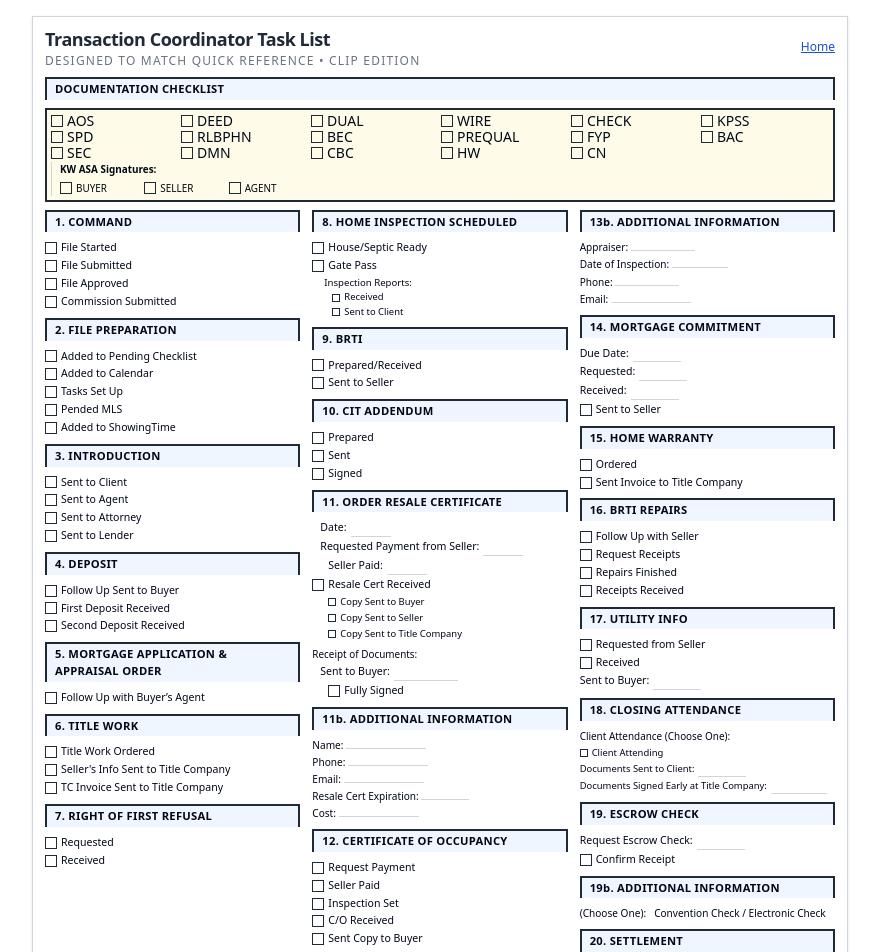
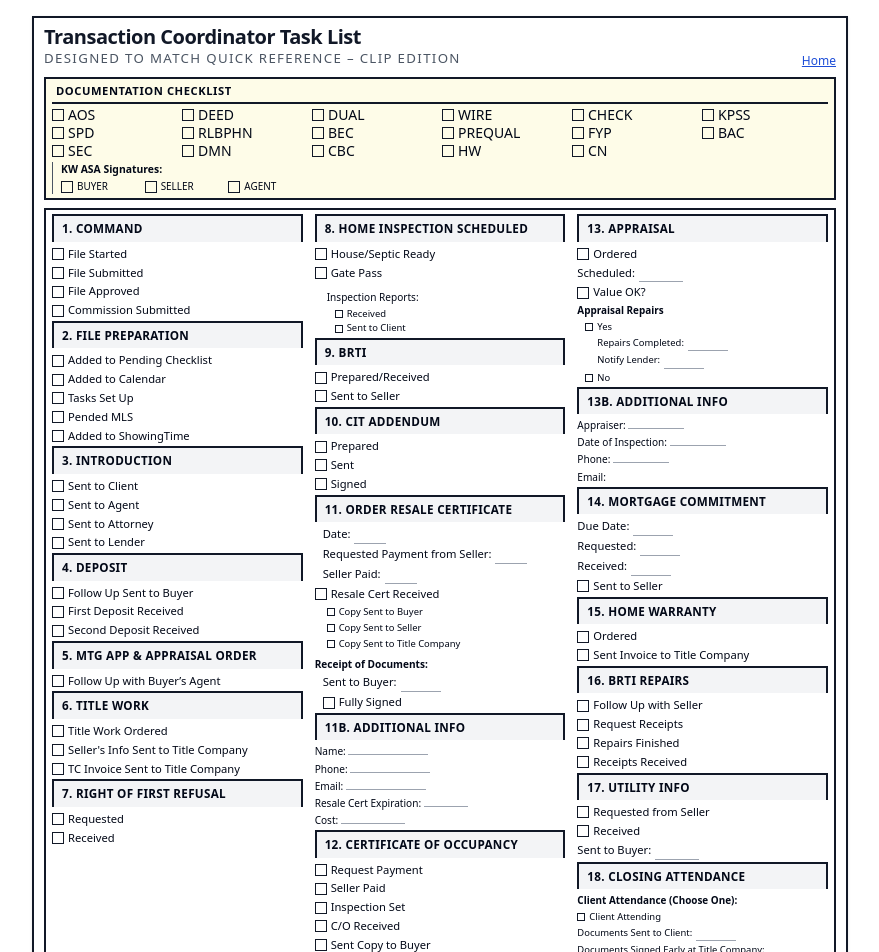
Before and after one commit to haydnphilipdesign/layout-rearrange-pdf, a React (Vite) app: page /transaction-task-list in a window 1280 px wide. Shown: the top 952 px of the page, without its empty margins (200-1079 px from the left). Built offline with nearby package versions, Linux system fonts and the light colour scheme.

Commit message:
Refactor: Adjust column heights in task list
Adjust the number of sections in each column to minimize the height of each column in the transaction task list.

```diff
--- a/src/pages/TransactionTaskList.tsx
+++ b/src/pages/TransactionTaskList.tsx
@@ -1,239 +1,206 @@
+
 import React from "react";
 import { cn } from "@/lib/utils";
 import { Checkbox } from "@/components/ui/checkbox";
 import { Label } from "@/components/ui/label";
 import { Link } from "react-router-dom";
 
-// --- Section Components ---
+// --- Utility Components matching reference styling ---
+const BorderedBox = ({ children, className = "" }: { children: React.ReactNode; className?: string }) => (
+  <div className={cn(
+    "border-2 border-gray-900 rounded-none px-1.5 py-1 bg-white",
+    className
+  )}>{children}</div>
+);
 
-const SectionHeader = ({ children }: { children: React.ReactNode }) => (
-  <div className="font-semibold text-[0.7rem] bg-blue-50 border-t-2 border-x-2 border-gray-800 px-2 py-0.5 tracking-wide mb-1">
+const SectionHeader = ({ children, className = "" }: { children: React.ReactNode; className?: string }) => (
+  <div className={cn(
+    "uppercase font-semibold text-[0.73rem] tracking-wide bg-gray-100 border-t-2 border-x-2 border-gray-900 px-2 py-1 mb-0.5",
+    className
+  )}>
     {children}
   </div>
 );
 
 const SmallChecklistItem = ({
-  label,
-  sublabel,
-  id,
-  className,
-  blankWidth = "",
-  vertical = false,
-  mini = false,
-  disableCheckbox = false,
+  label, sublabel, id, className = "", blankWidth = "", vertical = false, mini = false, disableCheckbox = false,
 }: {
-  label: string;
-  sublabel?: string;
-  id?: string;
-  className?: string;
-  blankWidth?: string;
-  vertical?: boolean;
-  mini?: boolean;
-  disableCheckbox?: boolean;
+  label: string; sublabel?: string; id?: string; className?: string; blankWidth?: string; vertical?: boolean; mini?: boolean; disableCheckbox?: boolean;
 }) => (
   <div
     className={cn(
       "flex items-start gap-1",
       vertical ? "flex-col items-start" : "flex-row items-center",
-      mini && "text-[0.6rem]",
+      mini && "text-[0.62rem]",
       className
     )}
   >
     {!disableCheckbox && (
-      <Checkbox id={id} className={cn("h-3 w-3 border-gray-800 rounded-none", mini && "h-2 w-2")} />
+      <Checkbox id={id} className={cn("h-3 w-3 border-gray-900 rounded-none", mini && "h-2 w-2")} />
     )}
-    <Label className={cn("text-[0.66rem]", mini && "text-[0.59rem]")} htmlFor={id}>
+    <Label className={cn("text-[0.7rem] font-medium", mini && "text-[0.59rem]")} htmlFor={id}>
       {label}
-      {blankWidth && <span className={cn("border-b border-gray-300 inline-block align-middle ml-1", blankWidth)}>&nbsp;</span>}
+      {blankWidth && <span className={cn("border-b border-gray-400 inline-block align-middle ml-1", blankWidth)}>&nbsp;</span>}
       {sublabel && <span className="font-normal text-gray-500"> {sublabel}</span>}
     </Label>
   </div>
 );
 
-// --- First of 3 columns ---
+// --- Adjusted column sections for best balance ---
 const ChecklistColumnA = () => (
-  <>
-    <SectionHeader>1. COMMAND</SectionHeader>
-    <div className="mb-1 flex flex-col gap-0.5">
+  <div className="flex flex-col gap-0.5">
+    <SectionHeader>1. Command</SectionHeader>
     <SmallChecklistItem label="File Started" />
     <SmallChecklistItem label="File Submitted" />
     <SmallChecklistItem label="File Approved" />
     <SmallChecklistItem label="Commission Submitted" />
-    </div>
-    <SectionHeader>2. FILE PREPARATION</SectionHeader>
-    <div className="mb-1 flex flex-col gap-0.5">
+
+    <SectionHeader>2. File Preparation</SectionHeader>
     <SmallChecklistItem label="Added to Pending Checklist" />
     <SmallChecklistItem label="Added to Calendar" />
     <SmallChecklistItem label="Tasks Set Up" />
     <SmallChecklistItem label="Pended MLS" />
     <SmallChecklistItem label="Added to ShowingTime" />
-    </div>
-    <SectionHeader>3. INTRODUCTION</SectionHeader>
-    <div className="mb-1 flex flex-col gap-0.5">
+
+    <SectionHeader>3. Introduction</SectionHeader>
     <SmallChecklistItem label="Sent to Client" />
     <SmallChecklistItem label="Sent to Agent" />
     <SmallChecklistItem label="Sent to Attorney" />
     <SmallChecklistItem label="Sent to Lender" />
-    </div>
-    <SectionHeader>4. DEPOSIT</SectionHeader>
-    <div className="mb-1 flex flex-col gap-0.5">
+
+    <SectionHeader>4. Deposit</SectionHeader>
     <SmallChecklistItem label="Follow Up Sent to Buyer" />
     <SmallChecklistItem label="First Deposit Received" />
     <SmallChecklistItem label="Second Deposit Received" />
-    </div>
-    <SectionHeader>5. MORTGAGE APPLICATION & APPRAISAL ORDER</SectionHeader>
-    <div className="mb-1 flex flex-col gap-0.5">
+
+    <SectionHeader>5. Mtg App & Appraisal Order</SectionHeader>
     <SmallChecklistItem label="Follow Up with Buyer’s Agent" />
-    </div>
-    <SectionHeader>6. TITLE WORK</SectionHeader>
-    <div className="mb-1 flex flex-col gap-0.5">
+
+    <SectionHeader>6. Title Work</SectionHeader>
     <SmallChecklistItem label="Title Work Ordered" />
     <SmallChecklistItem label="Seller's Info Sent to Title Company" />
     <SmallChecklistItem label="TC Invoice Sent to Title Company" />
-    </div>
-    <SectionHeader>7. RIGHT OF FIRST REFUSAL</SectionHeader>
-    <div className="mb-1 flex flex-col gap-0.5">
+
+    <SectionHeader>7. Right of First Refusal</SectionHeader>
     <SmallChecklistItem label="Requested" />
     <SmallChecklistItem label="Received" />
   </div>
-  </>
 );
 
-// --- Second of 3 columns ---
 const ChecklistColumnB = () => (
-  <>
-    <SectionHeader>8. HOME INSPECTION SCHEDULED</SectionHeader>
-    <div className="mb-1 flex flex-col gap-0.5">
+  <div className="flex flex-col gap-0.5">
+    <SectionHeader>8. Home Inspection Scheduled</SectionHeader>
     <SmallChecklistItem label="House/Septic Ready" />
     <SmallChecklistItem label="Gate Pass" />
     <div className="pl-3">
-        <span className="font-medium text-[0.6rem]">Inspection Reports:</span>
+      <span className="font-medium text-[0.63rem]">Inspection Reports:</span>
       <SmallChecklistItem label="Received" className="pl-2" mini />
       <SmallChecklistItem label="Sent to Client" className="pl-2" mini />
     </div>
-    </div>
+
     <SectionHeader>9. BRTI</SectionHeader>
-    <div className="mb-1 flex flex-col gap-0.5">
     <SmallChecklistItem label="Prepared/Received" />
     <SmallChecklistItem label="Sent to Seller" />
-    </div>
-    <SectionHeader>10. CIT ADDENDUM</SectionHeader>
-    <div className="mb-1 flex flex-col gap-0.5">
+
+    <SectionHeader>10. CIT Addendum</SectionHeader>
     <SmallChecklistItem label="Prepared" />
     <SmallChecklistItem label="Sent" />
     <SmallChecklistItem label="Signed" />
-    </div>
-    <SectionHeader>11. ORDER RESALE CERTIFICATE</SectionHeader>
-    <div className="mb-1 flex flex-col gap-0.5">
-      <SmallChecklistItem label="Date:" className="pl-2" blankWidth="w-10" disableCheckbox />
-      <SmallChecklistItem label="Requested Payment from Seller:" className="pl-2" blankWidth="w-10" disableCheckbox />
-      <SmallChecklistItem label="Seller Paid:" className="pl-4" blankWidth="w-10" disableCheckbox />
+
+    <SectionHeader>11. Order Resale Certificate</SectionHeader>
+    <SmallChecklistItem label="Date:" className="pl-2" blankWidth="w-8" disableCheckbox />
+    <SmallChecklistItem label="Requested Payment from Seller:" className="pl-2" blankWidth="w-8" disableCheckbox />
+    <SmallChecklistItem label="Seller Paid:" className="pl-2" blankWidth="w-8" disableCheckbox />
     <SmallChecklistItem label="Resale Cert Received" />
-      <div className="pl-4 flex flex-col gap-0.5">
+    <div className="pl-3 flex flex-col gap-0.5">
       <SmallChecklistItem label="Copy Sent to Buyer" mini />
       <SmallChecklistItem label="Copy Sent to Seller" mini />
       <SmallChecklistItem label="Copy Sent to Title Company" mini />
     </div>
-      <span className="font-medium text-[0.62rem] mt-1">Receipt of Documents:</span>
-      <SmallChecklistItem label="Sent to Buyer:" className="pl-2" blankWidth="w-16" disableCheckbox />
-      <SmallChecklistItem label="Fully Signed" className="pl-4" />
-    </div>
-    <SectionHeader>11b. ADDITIONAL INFORMATION</SectionHeader>
-    <div className="mb-1 flex flex-col gap-0.5">
-      <span className="text-[0.63rem]">Name: <span className="border-b border-gray-300 inline-block w-20"></span></span>
-      <span className="text-[0.63rem]">Phone: <span className="border-b border-gray-300 inline-block w-20"></span></span>
-      <span className="text-[0.63rem]">Email: <span className="border-b border-gray-300 inline-block w-20"></span></span>
-      <span className="text-[0.63rem]">Resale Cert Expiration: <span className="border-b border-gray-300 inline-block w-12"></span></span>
-      <span className="text-[0.63rem]">Cost: <span className="border-b border-gray-300 inline-block w-20"></span></span>
-    </div>
-    <SectionHeader>12. CERTIFICATE OF OCCUPANCY</SectionHeader>
-    <div className="mb-1 flex flex-col gap-0.5">
+    <span className="font-semibold text-[0.63rem] mt-1">Receipt of Documents:</span>
+    <SmallChecklistItem label="Sent to Buyer:" className="pl-2" blankWidth="w-10" disableCheckbox />
+    <SmallChecklistItem label="Fully Signed" className="pl-2" />
+
+    <SectionHeader>11b. Additional Info</SectionHeader>
+    <span className="text-[0.63rem]">Name: <span className="border-b border-gray-400 inline-block w-20"></span></span>
+    <span className="text-[0.63rem]">Phone: <span className="border-b border-gray-400 inline-block w-20"></span></span>
+    <span className="text-[0.63rem]">Email: <span className="border-b border-gray-400 inline-block w-20"></span></span>
+    <span className="text-[0.63rem]">Resale Cert Expiration: <span className="border-b border-gray-400 inline-block w-11"></span></span>
+    <span className="text-[0.63rem]">Cost: <span className="border-b border-gray-400 inline-block w-16"></span></span>
+
+    <SectionHeader>12. Certificate of Occupancy</SectionHeader>
     <SmallChecklistItem label="Request Payment" />
     <SmallChecklistItem label="Seller Paid" />
     <SmallChecklistItem label="Inspection Set" />
     <SmallChecklistItem label="C/O Received" />
     <SmallChecklistItem label="Sent Copy to Buyer" />
+
+    <SectionHeader>12b. Additional Info</SectionHeader>
+    <span className="text-[0.63rem]">Township: <span className="border-b border-gray-400 inline-block w-20"></span></span>
+    <span className="text-[0.63rem]">Phone: <span className="border-b border-gray-400 inline-block w-20"></span></span>
+    <span className="text-[0.63rem]">Email: <span className="border-b border-gray-400 inline-block w-20"></span></span>
+    <span className="text-[0.63rem]">Cost: <span className="border-b border-gray-400 inline-block w-16"></span></span>
   </div>
-    <SectionHeader>12b. ADDITIONAL INFORMATION</SectionHeader>
-    <div className="mb-1 flex flex-col gap-0.5">
-      <span className="text-[0.63rem]">Township: <span className="border-b border-gray-300 inline-block w-20"></span></span>
-      <span className="text-[0.63rem]">Phone: <span className="border-b border-gray-300 inline-block w-20"></span></span>
-      <span className="text-[0.63rem]">Email: <span className="border-b border-gray-300 inline-block w-20"></span></span>
-      <span className="text-[0.63rem]">Cost: <span className="border-b border-gray-300 inline-block w-20"></span></span>
-    </div>
-    <SectionHeader>13. APPRAISAL</SectionHeader>
-    <div className="mb-1 flex flex-col gap-0.5">
+);
+
+const ChecklistColumnC = () => (
+  <div className="flex flex-col gap-0.5">
+    <SectionHeader>13. Appraisal</SectionHeader>
     <SmallChecklistItem label="Ordered" />
-      <SmallChecklistItem label="Scheduled:" blankWidth="w-12" disableCheckbox />
+    <SmallChecklistItem label="Scheduled:" blankWidth="w-11" disableCheckbox />
     <SmallChecklistItem label="Value OK?" />
     <span className="font-semibold text-[0.62rem]">Appraisal Repairs</span>
     <div className="pl-2 flex flex-col gap-0.5">
       <SmallChecklistItem label="Yes" mini />
-        <SmallChecklistItem label="Repairs Completed:" className="pl-2" blankWidth="w-10" disableCheckbox mini />
-        <SmallChecklistItem label="Notify Lender:" className="pl-2" blankWidth="w-10" disableCheckbox mini />
+      <SmallChecklistItem label="Repairs Completed:" className="pl-3" blankWidth="w-10" disableCheckbox mini />
+      <SmallChecklistItem label="Notify Lender:" className="pl-3" blankWidth="w-10" disableCheckbox mini />
       <SmallChecklistItem label="No" mini />
     </div>
-    </div>
-  </>
-);
+    <SectionHeader>13b. Additional Info</SectionHeader>
+    <span className="text-[0.63rem]">Appraiser: <span className="border-b border-gray-400 inline-block w-14"></span></span>
+    <span className="text-[0.63rem]">Date of Inspection: <span className="border-b border-gray-400 inline-block w-14"></span></span>
+    <span className="text-[0.63rem]">Phone: <span className="border-b border-gray-400 inline-block w-14"></span></span>
+    <span className="text-[0.63rem]">Email: <span className="border-b border-gray-400 inline-block w-18"></span></span>
 
-// --- Third of 3 columns ---
-const ChecklistColumnC = () => (
-  <>
-    <SectionHeader>13b. ADDITIONAL INFORMATION</SectionHeader>
-    <div className="mb-1 flex flex-col gap-0.5">
-      <span className="text-[0.63rem]">Appraiser: <span className="border-b border-gray-300 inline-block w-16"></span></span>
-      <span className="text-[0.63rem]">Date of Inspection: <span className="border-b border-gray-300 inline-block w-14"></span></span>
-      <span className="text-[0.63rem]">Phone: <span className="border-b border-gray-300 inline-block w-16"></span></span>
-      <span className="text-[0.63rem]">Email: <span className="border-b border-gray-300 inline-block w-20"></span></span>
-    </div>
-    <SectionHeader>14. MORTGAGE COMMITMENT</SectionHeader>
-    <div className="mb-1 flex flex-col gap-0.5">
-      <SmallChecklistItem label="Due Date:" blankWidth="w-12" disableCheckbox />
-      <SmallChecklistItem label="Requested:" blankWidth="w-12" disableCheckbox />
-      <SmallChecklistItem label="Received:" blankWidth="w-12" disableCheckbox />
+    <SectionHeader>14. Mortgage Commitment</SectionHeader>
+    <SmallChecklistItem label="Due Date:" blankWidth="w-10" disableCheckbox />
+    <SmallChecklistItem label="Requested:" blankWidth="w-10" disableCheckbox />
+    <SmallChecklistItem label="Received:" blankWidth="w-10" disableCheckbox />
     <SmallChecklistItem label="Sent to Seller" />
-    </div>
-    <SectionHeader>15. HOME WARRANTY</SectionHeader>
-    <div className="mb-1 flex flex-col gap-0.5">
+
+    <SectionHeader>15. Home Warranty</SectionHeader>
     <SmallChecklistItem label="Ordered" />
     <SmallChecklistItem label="Sent Invoice to Title Company" />
-    </div>
-    <SectionHeader>16. BRTI REPAIRS</SectionHeader>
-    <div className="mb-1 flex flex-col gap-0.5">
+
+    <SectionHeader>16. BRTI Repairs</SectionHeader>
     <SmallChecklistItem label="Follow Up with Seller" />
     <SmallChecklistItem label="Request Receipts" />
     <SmallChecklistItem label="Repairs Finished" />
     <SmallChecklistItem label="Receipts Received" />
-    </div>
-    <SectionHeader>17. UTILITY INFO</SectionHeader>
-    <div className="mb-1 flex flex-col gap-0.5">
+
+    <SectionHeader>17. Utility Info</SectionHeader>
     <SmallChecklistItem label="Requested from Seller" />
     <SmallChecklistItem label="Received" />
-      <SmallChecklistItem label="Sent to Buyer:" blankWidth="w-12" disableCheckbox />
-    </div>
-    <SectionHeader>18. CLOSING ATTENDANCE</SectionHeader>
-    <div className="mb-1 flex flex-col gap-0.5">
-      <span className="font-medium text-[0.62rem]">Client Attendance (Choose One):</span>
+    <SmallChecklistItem label="Sent to Buyer:" blankWidth="w-11" disableCheckbox />
+
+    <SectionHeader>18. Closing Attendance</SectionHeader>
+    <span className="font-semibold text-[0.62rem]">Client Attendance (Choose One):</span>
     <SmallChecklistItem label="Client Attending" mini />
-      <SmallChecklistItem label="Documents Sent to Client:" blankWidth="w-12" disableCheckbox mini />
-      <SmallChecklistItem label="Documents Signed Early at Title Company:" blankWidth="w-14" disableCheckbox mini />
-    </div>
-    <SectionHeader>19. ESCROW CHECK</SectionHeader>
-    <div className="mb-1 flex flex-col gap-0.5">
-      <SmallChecklistItem label="Request Escrow Check:" blankWidth="w-12" disableCheckbox />
+    <SmallChecklistItem label="Documents Sent to Client:" blankWidth="w-10" disableCheckbox mini />
+    <SmallChecklistItem label="Documents Signed Early at Title Company:" blankWidth="w-13" disableCheckbox mini />
+
+    <SectionHeader>19. Escrow Check</SectionHeader>
+    <SmallChecklistItem label="Request Escrow Check:" blankWidth="w-10" disableCheckbox />
     <SmallChecklistItem label="Confirm Receipt" />
-    </div>
-    <SectionHeader>19b. ADDITIONAL INFORMATION</SectionHeader>
-    <div className="mb-1 flex flex-col gap-0.5">
+
+    <SectionHeader>19b. Additional Info</SectionHeader>
     <span className="text-[0.63rem]">(Choose One):<span className="ml-2">Convention Check / Electronic Check</span></span>
-    </div>
-    <SectionHeader>20. SETTLEMENT</SectionHeader>
-    <div className="mb-1 flex flex-col gap-0.5">
+
+    <SectionHeader>20. Settlement</SectionHeader>
     <SmallChecklistItem label="Send Request to Title Company" />
     <SmallChecklistItem label="Clear to Close" />
     <SmallChecklistItem label="Send Settlement Notice" />
-      <div className="pl-4 flex flex-col gap-0.5">
+    <div className="pl-3 flex flex-col gap-0.5">
       <SmallChecklistItem label="Listing Agent" mini />
       <SmallChecklistItem label="Seller" mini />
       <SmallChecklistItem label="Buyer" mini />
@@ -263,74 +230,75 @@ const ChecklistColumnC = () => (
     </div>
     <SmallChecklistItem label="Upload Closing Documents to Command & Submit" />
     <SmallChecklistItem label="Submit Commission in Command" />
-    </div>
-    <SectionHeader>20b. ADDITIONAL INFORMATION</SectionHeader>
-    <div className="mb-1 flex flex-col gap-0.5">
-      <span className="text-[0.63rem]">Preferred Time: <span className="border-b border-gray-300 inline-block w-12"></span></span>
-      <span className="text-[0.63rem]">Preferred Location: <span className="border-b border-gray-300 inline-block w-16"></span></span>
-    </div>
-    <SectionHeader>21. CLOSE OUT LISTING IN MLS</SectionHeader>
-    <div className="mb-1 flex flex-col gap-0.5">
+
+    <SectionHeader>20b. Additional Info</SectionHeader>
+    <span className="text-[0.62rem]">Preferred Time: <span className="border-b border-gray-400 inline-block w-11"></span></span>
+    <span className="text-[0.62rem]">Preferred Location: <span className="border-b border-gray-400 inline-block w-14"></span></span>
+
+    <SectionHeader>21. Close Out Listing in MLS</SectionHeader>
     <SmallChecklistItem label="PMAR" />
     <SmallChecklistItem label="GLVR" />
   </div>
-  </>
 );
 
-// --- Main page, 3-column version ---
-const TransactionTaskList = () => {
-  return (
-    <div className="w-full flex flex-col items-center pt-4 pb-2 print:shadow-none bg-white">
-      <div className="max-w-[8.5in] min-h-[11in] bg-white shadow border border-gray-300 print:shadow-none print:border-0 px-3 py-2 flex flex-col gap-1">
-        {/* Title and Quick Navigation */}
-        <div className="flex justify-between items-center mb-1">
-          <div>
-            <h1 className="text-lg font-bold tracking-tight text-gray-800">Transaction Coordinator Task List</h1>
-            <p className="text-xs text-gray-500 uppercase tracking-widest">Designed to match Quick Reference • Clip Edition</p>
-          </div>
-          <Link to="/" className="text-xs underline text-blue-700 print:hidden">Home</Link>
-        </div>
-
-        {/* Documentation Checklist */}
-        <SectionHeader>DOCUMENTATION CHECKLIST</SectionHeader>
-        <div className="border-2 border-gray-800 grid grid-cols-12 gap-0.5 p-1 items-center mb-1 text-[0.62rem] bg-yellow-50">
-          {[
-            "AOS", "DEED", "DUAL", "WIRE", "CHECK", "KPSS", "SPD", "RLBPHN",
-            "BEC", "PREQUAL", "FYP", "BAC", "SEC", "DMN", "CBC", "HW", "CN",
-          ].map((item, i) => (
+const DocumentationChecklist = () => (
+  <BorderedBox className="border-2 border-gray-900 bg-yellow-50 mb-1">
+    <div className="uppercase font-semibold text-[0.7rem] tracking-wider border-b-2 border-gray-900 pb-0.5 pl-1 mb-1">Documentation Checklist</div>
+    <div className="grid grid-cols-12 gap-x-1 gap-y-1 items-center text-[0.68rem]">
+      {["AOS", "DEED", "DUAL", "WIRE", "CHECK", "KPSS", "SPD", "RLBPHN", "BEC", "PREQUAL", "FYP", "BAC", "SEC", "DMN", "CBC", "HW", "CN"].map((item, i) => (
         <div key={item} className="flex items-center gap-1 col-span-2">
-              <Checkbox className="h-3 w-3 border-gray-800 rounded-none" id={`doccheck-${i}`} />
+          <Checkbox className="h-3 w-3 border-gray-900 rounded-none" id={`doccheck-${i}`} />
           <Label htmlFor={`doccheck-${i}`}>{item}</Label>
         </div>
       ))}
-          {/* KW ASA signatures */}
-          <div className="col-span-4 flex flex-col gap-1 border-l border-gray-300 pl-2">
-            <div className="font-semibold text-[0.62rem]">KW ASA Signatures:</div>
+      <div className="col-span-4 flex flex-col gap-0.5 border-l border-gray-600 pl-2">
+        <div className="font-semibold text-[0.65rem]">KW ASA Signatures:</div>
         <div className="grid grid-cols-3 gap-1">
           {["BUYER", "SELLER", "AGENT"].map((role) => (
             <div key={role} className="flex items-center gap-1">
-                  <Checkbox className="h-3 w-3 border-gray-800 rounded-none" id={`kwasa-${role}`} />
+              <Checkbox className="h-3 w-3 border-gray-900 rounded-none" id={`kwasa-${role}`} />
               <Label htmlFor={`kwasa-${role}`} className="text-[0.62rem]">{role}</Label>
             </div>
           ))}
         </div>
       </div>
     </div>
+  </BorderedBox>
+);
 
-        {/* Three column layout */}
-        <div className="flex-grow grid grid-cols-3 gap-x-3 gap-y-1">
-          <div className="flex flex-col gap-1 text-[0.59rem]">{<ChecklistColumnA />}</div>
-          <div className="flex flex-col gap-1 text-[0.59rem]">{<ChecklistColumnB />}</div>
-          <div className="flex flex-col gap-1 text-[0.59rem]">{<ChecklistColumnC />}</div>
+// --- Main page, 3-column optimized version ---
+const TransactionTaskList = () => {
+  return (
+    <div className="w-full flex flex-col items-center pt-4 pb-2 print:shadow-none bg-white">
+      <BorderedBox className="max-w-[8.5in] min-h-[11in] mx-auto bg-white print:shadow-none print:border-2 border-gray-900 shadow px-2.5 pb-1 flex flex-col gap-1 justify-between" >
+        {/* Title and Quick Navigation */}
+        <div className="flex justify-between items-end mt-0.5 mb-1">
+          <div>
+            <h1 className="text-[1.25rem] font-bold tracking-tight text-gray-900 leading-tight">Transaction Coordinator Task List</h1>
+            <p className="text-[0.83rem] text-gray-600 uppercase tracking-widest">Designed to match Quick Reference – Clip Edition</p>
+          </div>
+          <Link to="/" className="text-xs underline text-blue-700 print:hidden">Home</Link>
         </div>
 
-        {/* Print footer */}
-        <div className="flex justify-end pt-1">
-          <span className="text-[0.57rem] text-gray-400 pr-2">
-            CLIP v{`{CURRENT_YEAR}`} • Transaction Task List Signature Edition™
+        {/* Documentation Checklist, always at top */}
+        <DocumentationChecklist />
+
+        {/* Three column layout in a visually strong border box */}
+        <BorderedBox className="border-2 border-gray-900 mb-1 pt-1 pb-0.5 px-1.5">
+          <div className="grid grid-cols-3 gap-x-3 gap-y-1">
+            <ChecklistColumnA />
+            <ChecklistColumnB />
+            <ChecklistColumnC />
+          </div>
+        </BorderedBox>
+
+        {/* Footer */}
+        <div className="flex justify-end pt-1 pb-0.5">
+          <span className="text-[0.6rem] text-gray-400 pr-2">
+            CLIP v{`${new Date().getFullYear()}`} • Transaction Task List Signature Edition™
           </span>
         </div>
-      </div>
+      </BorderedBox>
     </div>
   );
 };
```
Lines whose indentation alone changed are shown as unchanged.
